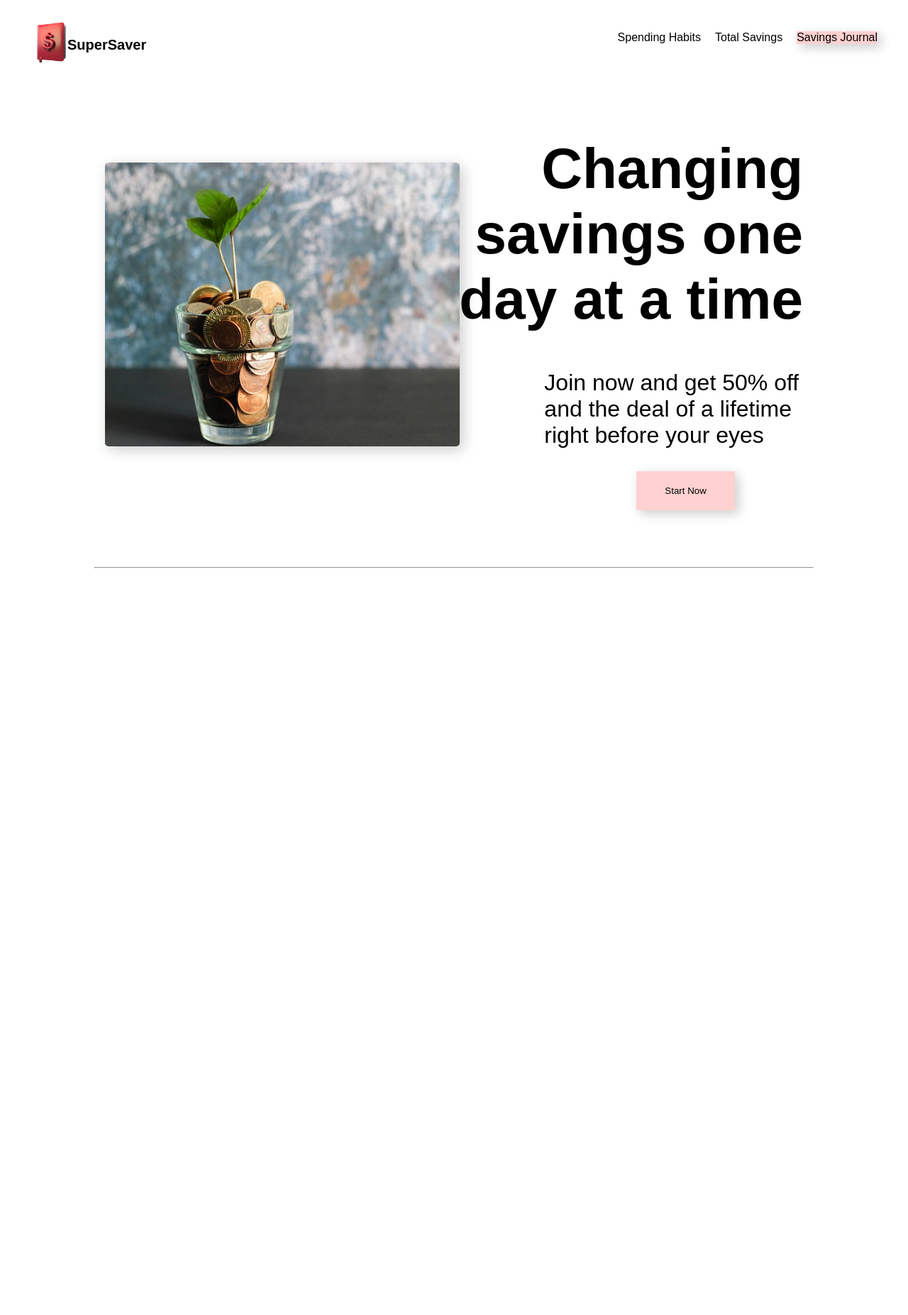
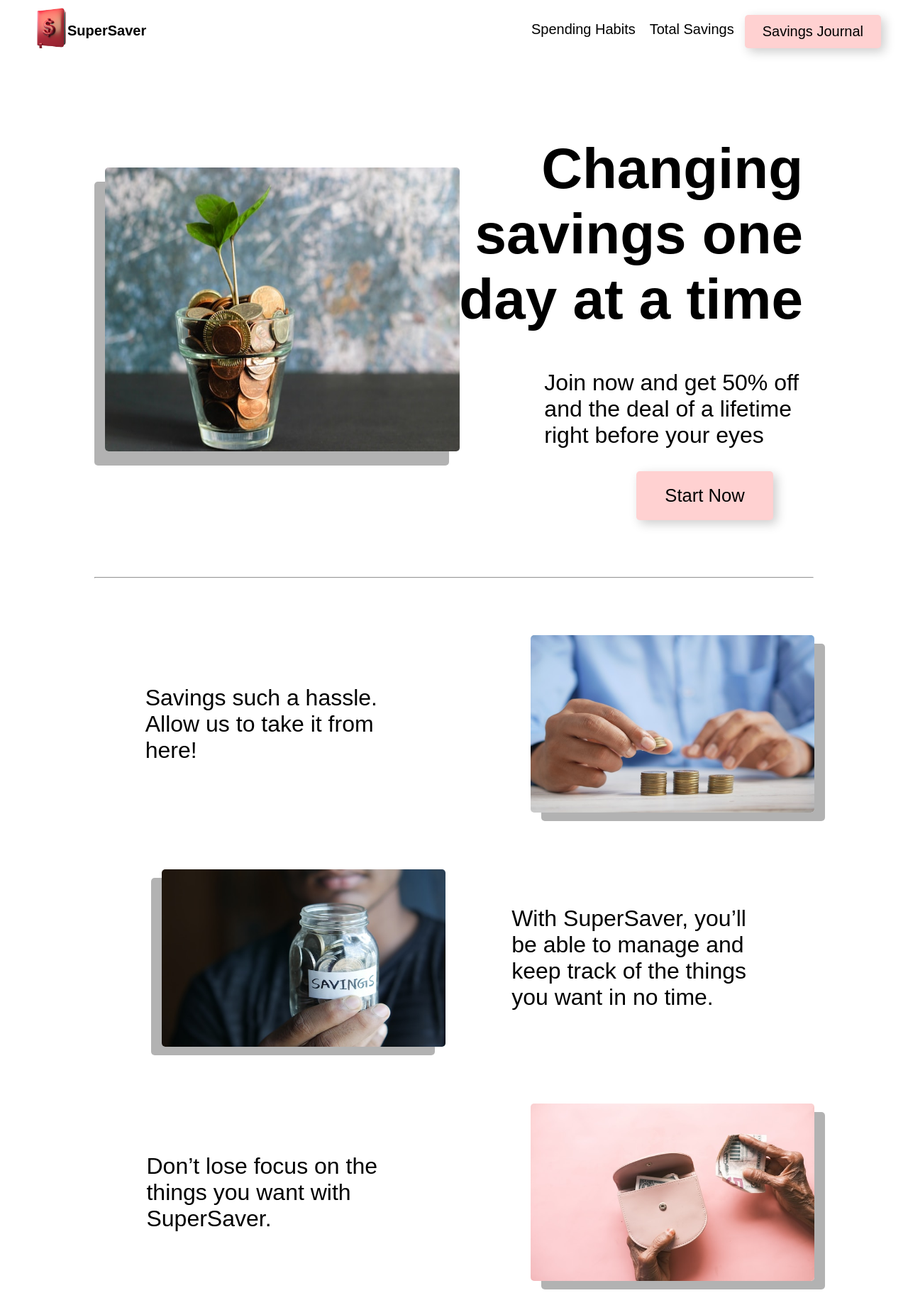
Before and after one commit to SU-CS-321-Fall-2023/SavingsJournal2.0, a Flask app: page / in a window 1280 px wide; the page is wider, and only the part inside the window is pictured. Shown: that part at 71% size. Before the commit the page ends 801 px from the top of that part, so only its background shows below. Run offline with Flask 3, Linux system fonts and the light colour scheme.

Commit message:
fixed btn design and completed landing page

```diff
--- a/supersaver/static/styles.css
+++ b/supersaver/static/styles.css
@@ -13,6 +13,8 @@ body {
 .icon-text-group {
     display: flex;
     align-items: center;
+    position: relative;
+    top: -20px;
 }
 
 .navbar a {
@@ -26,6 +28,7 @@ body {
 .button-group {
     display: flex;
     gap: 10px;  /* Adjust this to change the spacing between the buttons */
+    font-size: 20px;
 
 }
 
@@ -38,12 +41,11 @@ body {
 .big-image {
     width: 500px;
     height: 400px;
-    box-shadow: 5px 5px 20px rgba(0, 0, 0, 0.2);
+    box-shadow: -15px /*20px*/ 20px rgba(0, 0, 0, 0.3);
     border-radius: 5px;
     position: relative;  /* This allows manual positioning */
     right: -100px;  /* This moves the image 30px to the left */
 }
-
 
 
 .content {
@@ -63,6 +65,8 @@ body {
     color: inherit;
     transition: all 0.3s;
     display: inline-block; /* This will help the anchor tag respect padding and other block-level properties */
+    border-radius: 5px;
+    font-size: .8em;
 }
 
 .red-btn:hover {
@@ -70,6 +74,24 @@ body {
     box-shadow: 3px 3px 10px rgba(0, 0, 0, 0.2);
 }
 
+.savingsBtn{
+    background-color: #FFD1D1;
+    box-shadow: 5px 5px 15px rgba(0, 0, 0, 0.2);
+    padding: 12px 20px;  /* Adjust this to your desired size */
+    border: none;
+    text-decoration: none;
+    color: inherit;
+    transition: all 0.3s;
+    display: inline-block; /* This will help the anchor tag respect padding and other block-level properties */
+    border-radius: 5px;
+    font-size: 1em;
+    position: relative;  /* This allows manual positioning */
+    top: -9px;
+}
+.savingsBtn:hover {
+    background-color: #FFB0B0;
+    box-shadow: 3px 3px 10px rgba(0, 0, 0, 0.2);
+}
 
 hr {
     width: 80%;
@@ -97,3 +119,45 @@ p {
     font-size: 2em;
     right: -150px;
 }
+.coins-image {
+    width: 400px;
+    height: 250px;
+    box-shadow: 15px /*20px*/ 12px rgba(0, 0, 0, 0.3);
+    border-radius: 5px;
+    position: relative;  /* This allows manual positioning */
+    right: -700px;  /* This moves the image 30px to the left */
+}
+.coins-text {
+    font-size: 2em;  /* Adjust this value for the desired font size */
+    text-align: left;
+    position: relative;  /* This allows manual positioning */
+    right: 700px;  /* This moves the image 30px to the left */
+}
+.jar-image {
+    width: 400px;
+    height: 250px;
+    box-shadow: -15px /*20px*/ 12px rgba(0, 0, 0, 0.3);
+    border-radius: 5px;
+    position: relative;  /* This allows manual positioning */
+    right: -180px;  /* This moves the image 30px to the left */
+}
+.jar-text {
+    font-size: 2em;  /* Adjust this value for the desired font size */
+    text-align: left;
+    position: relative;  /* This allows manual positioning */
+    right: 180px;  /* This moves the image 30px to the left */
+}
+.wallet-image {
+    width: 400px;
+    height: 250px;
+    box-shadow: 15px /*20px*/ 12px rgba(0, 0, 0, 0.3);
+    border-radius: 5px;
+    position: relative;  /* This allows manual positioning */
+    right: -700px;  /* This moves the image 30px to the left */
+}
+.wallet-text {
+    font-size: 2em;  /* Adjust this value for the desired font size */
+    text-align: left;
+    position: relative;  /* This allows manual positioning */
+    right: 700px;  /* This moves the image 30px to the left */
+}
--- a/supersaver/templates/index.html
+++ b/supersaver/templates/index.html
@@ -11,9 +11,10 @@
     <div class="button-group">
         <a href="{{ url_for('spending_habits') }}">Spending Habits</a>
         <a href="{{ url_for('total_savings') }}">Total Savings</a>
-        <a href="{{ url_for('savings_journal') }}" class="red-btn">Savings Journal</a>
 
-
+        <div class = "savingsBtn">
+        <a href="{{ url_for('savings_journal') }}" class="red-btnSavings">Savings Journal</a>
+    </div>
     </div>
 </div>
 
@@ -35,5 +36,24 @@
 
 <!-- Additional sections as described -->
 <!-- ... -->
+<div class="content">
+    <img src="{{ url_for('static', filename='img/coins.jpg') }}" alt="Big Image" class="coins-image">
+    <div>
+        <p class = "coins-text">Savings such a hassle.<br> Allow us to take it from<br> here!</p>
+
+    </div>
+</div>
+<div class="content">
+    <img src="{{ url_for('static', filename='img/savingsjar.jpg') }}" alt="Big Image" class="jar-image">
+    <div>
+        <p class = "jar-text">With SuperSaver, you’ll<br> be able to manage and<br> keep track of the things<br> you want in no time.</p>
+    </div>
+</div>
+<div class="content">
+    <img src="{{ url_for('static', filename='img/savingswallet.jpg') }}" alt="Big Image" class="wallet-image">
+    <div>
+        <p class = "wallet-text">Don’t lose focus on the<br> things you want with<br>SuperSaver.</p>
+    </div>
+</div>
 
 {% endblock %}
```
